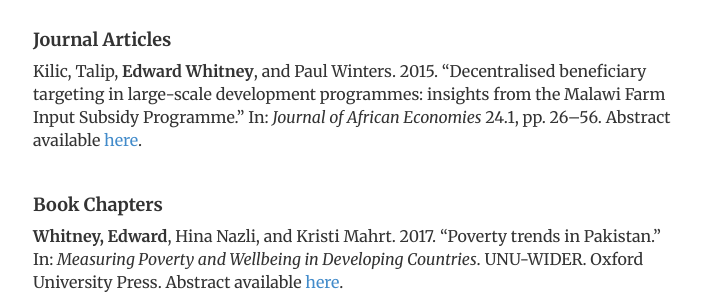
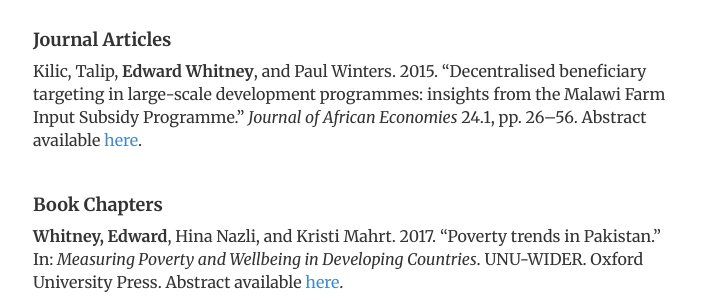
Before and after one commit to edwardmw/edwardmwhitney, a Jekyll site: the page built from cv/index.html, in a window 1280 px wide and 900 px high, scrolled down 663 px. Shown: the part 199-499 px from the top of the window, without its empty margins (283-991 px from the left). Built offline with Jekyll 4.4.1, drawn with Linux system fonts in a browser that asks for light colours.

Commit message:
commit5.1

```diff
--- a/cv/index.html
+++ b/cv/index.html
@@ -47,7 +47,7 @@
 				<br>
 				<h4>Journal Articles</h4>
 
-				<p>Kilic, Talip, <b>Edward Whitney</b>, and Paul Winters. 2015. “Decentralised beneficiary targeting in large-scale development programmes: insights from the Malawi Farm Input Subsidy Programme.” In: <i>Journal of African Economies</i> 24.1, pp. 26–56. Abstract available <a href="http://www.edwardmwhitney.com/publications/#targeting" target="_blank">here</a>.</p>
+				<p>Kilic, Talip, <b>Edward Whitney</b>, and Paul Winters. 2015. “Decentralised beneficiary targeting in large-scale development programmes: insights from the Malawi Farm Input Subsidy Programme.” <i>Journal of African Economies</i> 24.1, pp. 26–56. Abstract available <a href="http://www.edwardmwhitney.com/publications/#targeting" target="_blank">here</a>.</p>
 
 				<br>
 				<h4>Book Chapters</h4>
```
